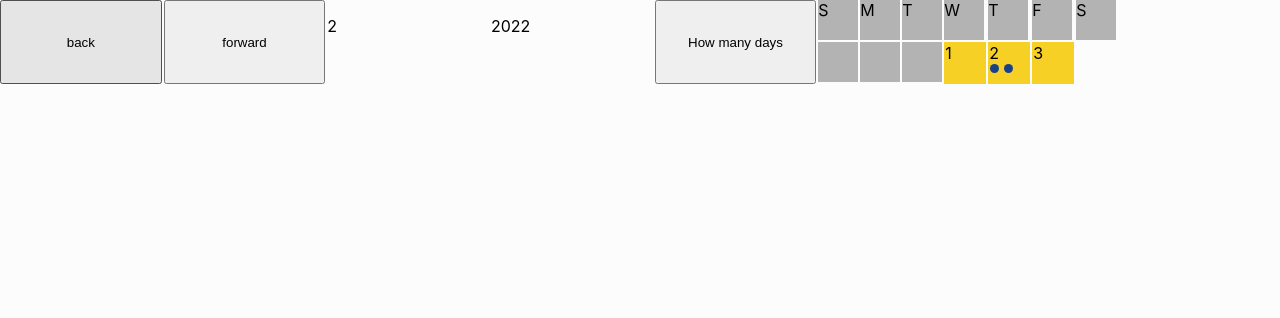
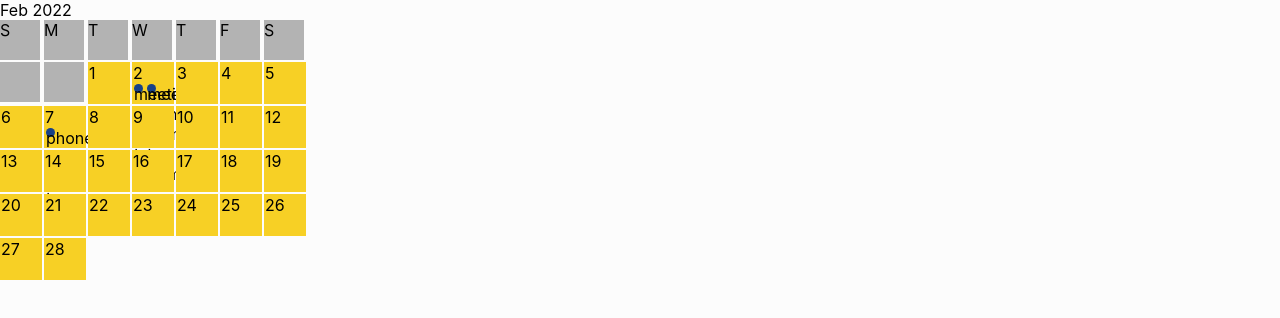
Before and after one commit to antoniudin/coffee, a React (Create React App) app: page /prov in a window 1280 px wide. Shown: the top 318 px of the page. Built offline with nearby package versions, Linux system fonts and the light colour scheme.

Commit message:
Calendar Component improved

```diff
--- a/src/components/Calendar.js
+++ b/src/components/Calendar.js
@@ -1,27 +1,27 @@
-import React, { useEffect, useLayoutEffect, useState } from 'react'
-import Button from './Button'
+import React, { useEffect, useState } from 'react'
 import { Fragment } from 'react/cjs/react.development'
 
 export default function Calendar() {
 
+  const week=['S','M','T','W','T','F','S']
+  const months=['Jan','Feb','Mar','Apr','May','Jun','Jul','Aug','Sep','Oct','Nov','Dec']
 
   const [month, setMonth ] = useState(getMonth())
   const [year, setYear ] = useState(getYear())
   const [state, setState] = useState({
-    emptyDays:[1,2,3],
-    week:['S','M','T','W','T','F','S'],
-    days:[1,2,3],
+    emptyDays:[],
+    days:[],
   })
 
   const events=[
     {id:1, day:2, providerId:1, consumerId:2, start:'5', end:'6', time:'pm', type:'meeting'},
-    {id:2, day:2, providerId:1, consumerId:2, start:'4', end:'5', time:'pm', type:'phonecall'},
-    {id:3, day:7, providerId:1, consumerId:2, start:'8', end:'9', time:'am', type:'consultation'}
+    {id:3, day:2, providerId:1, consumerId:2, start:'5', end:'6', time:'pm', type:'meeting'},
+    {id:4, day:7, providerId:1, consumerId:2, start:'4', end:'5', time:'pm', type:'phonecall'},
   ]
 
   function getMonth() {
     const today = new Date();
-    return today.getMonth()+1;
+    return today.getMonth();
   }
 
   function getYear() {
@@ -29,11 +29,9 @@ export default function Calendar() {
     return today.getFullYear();;
   }
 
-
-
   useEffect (()=> {
-
-  })
+    daysInMonth(month, year)
+  },[])
 
   function tooltipBuilder(eventId){
     const event = events.find(event=>event.id==eventId)
@@ -46,13 +44,18 @@ export default function Calendar() {
     for (let i=1; i<=num; i++) {
       days.push(i)
     }
-    setState({...state, days})
+    return days
 }
 
 function daysInMonth (month, year) {
-  weekday(month, year)
-  const num = new Date(year, month, 0).getDate()
-  fillCalendar(num)
+  console.log (`input month: ${month}`)
+
+  const emptyDays = weekday(month, year)
+  const num = new Date(year, month+1, 0).getDate()
+  console.log(`num ${num}`)
+  const days = fillCalendar(num)
+  setState({...state, days, emptyDays})
+  console.log (`input moth: ${days} empty days ${emptyDays}`)
 }
 
 
@@ -65,45 +68,59 @@ function daysInMonth (month, year) {
   }
 
   function weekday(month, year) {
+    const emptyDays = []
     const wdays = [0,1,2,3,4,5,6];
     const d = new Date(year, month, 1)
-    const emptyDays = wdays[d.getDay()];
-    console.log(emptyDays)
+    const num = wdays[d.getDay()];
+    for (let i=1; i<=num; i++) {
+      emptyDays.push(i)
+    }
+    return emptyDays
   }
 
   function forwardMonth (month) {
     setMonth(month+1);
-    if (month>11) {
+    if (month>=11) {
       setYear(year+1);
       setMonth(month-11)
     }
-    return month
+    daysInMonth(month+1, year)
   }
 
   function backwardMonth (month) {
     setMonth(month-1);
-    if (month<2) {
+    if (month<1) {
       setYear(year-1);
       setMonth(month+11)
     }
-    return month
+    daysInMonth(month-1, year)
   }
 
 
 
 
   return <Fragment>
-    <button onClick={()=>backwardMonth(month)}>back</button>
-    <button onClick={()=>forwardMonth(month)}>forward</button>
-    <p>{month}</p>
-    <p>{year}</p>
 
-    <button onClick={()=>daysInMonth(month, year)}>How many days</button>
-    {/* <button onClick={()=>weekday()}>emp</button> */}
+    <div className="calendarContainer">
+    <div className="monthButtonsPanel">
+      <div className="monthArrow" onClick={()=>backwardMonth(month)}>
+        <div className="monthB"></div>
+      </div>
+      <div> {months[month]} {year}</div>
+      <div className="monthArrow" onClick={()=>forwardMonth(month)}>
+        <div className="monthF"></div>
+      </div>
+    </div>
+
+
+
+
+
+
 
     <div className="calendar">
-    {state.week.map(day=>
-        <div className="cell">{day}</div>
+    {week.map(day=>
+        <div className="cell weekday">{day}</div>
         )}
 
       {state.emptyDays.map(day=>
@@ -115,7 +132,10 @@ function daysInMonth (month, year) {
             {obj}
             <div className="events">
             {findEvent(obj).map(event=>
-                <div className="event" title={tooltipBuilder(event.id)} key={event.id}></div>
+                <div className="event" key={event.id}>
+                  <span class="tooltip">{tooltipBuilder(event.id)}</span>
+
+                </div>
                 )}
             </div>
         </div>
@@ -123,7 +143,7 @@ function daysInMonth (month, year) {
   </div>
 
 
-
+  </div>
 
   </Fragment>
 }
```
